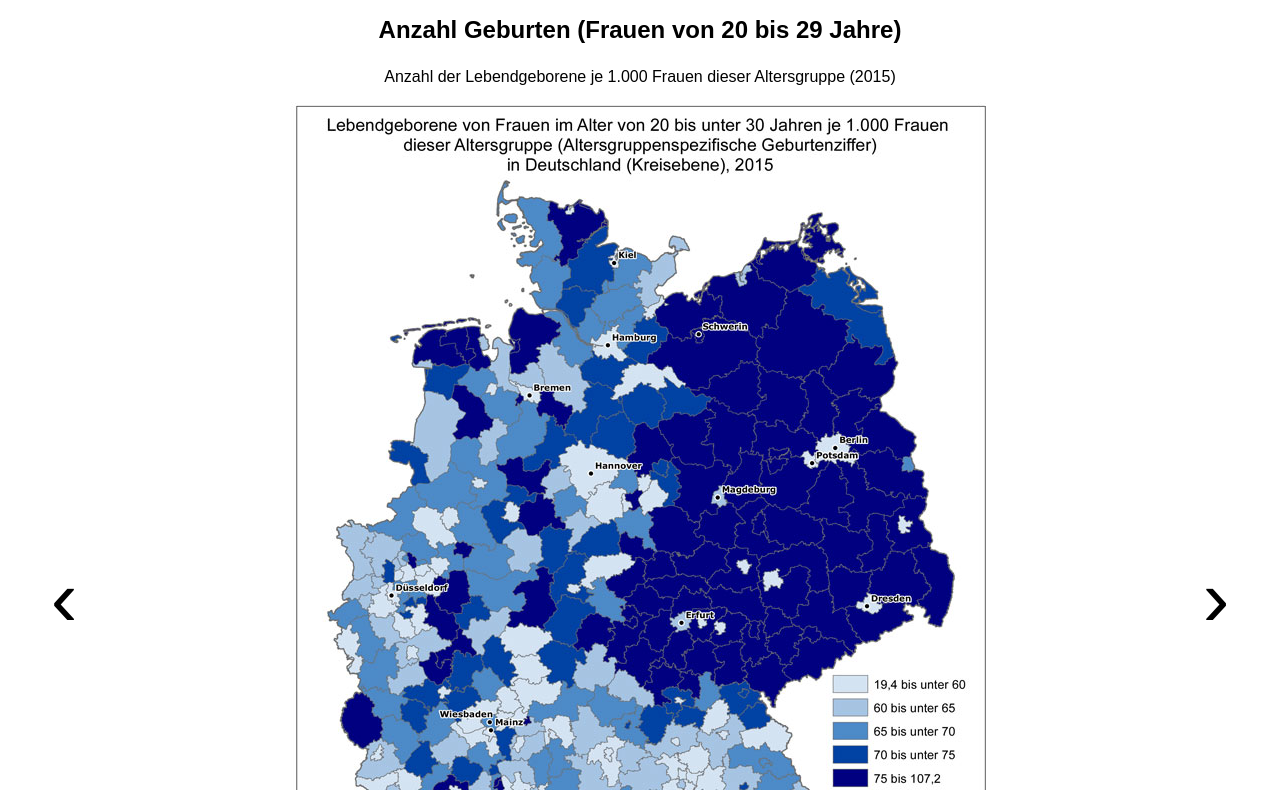
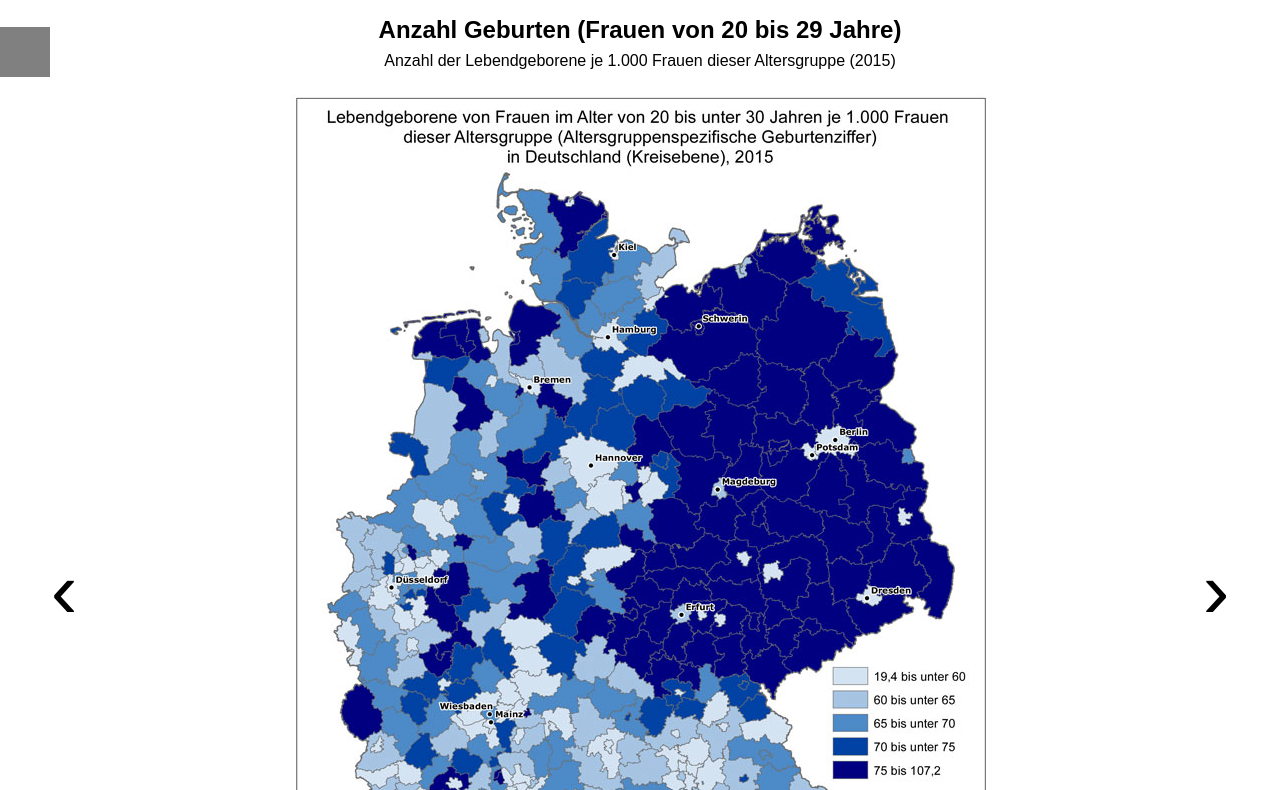
Before and after one commit to MenschMarcus/wer-findet-die-ddr, a plain HTML site: page index.html in a window 1280 px wide. Shown: the part 73-863 px from the top of the page. Drawn offline with Linux system fonts and the light colour scheme.

Commit message:
some nice styling ;-) very unproductive!

```diff
--- a/main.js
+++ b/main.js
@@ -110,7 +110,7 @@ function showStat(stat_data)
   div_stat_description.innerHTML =
     stat_data.subtitle + ' (' + stat_data.year + ')'
   div_stat_source.innerHTML =
-    stat_data.src_author + ' (' + stat_data.src_website + '): "' + stat_data.src_title + '", ' +
+    'Quelle: ' + stat_data.src_author + ' (' + stat_data.src_website + '): "' + stat_data.src_title + '", ' +
     'URL: <a target="_blank" href="' + stat_data.src_url + '">' + stat_data.src_url + '</a>, ' +
     'Zugriff: ' + stat_data.src_access
 
--- a/style.css
+++ b/style.css
@@ -132,12 +132,16 @@ h1
   text-align: center;
   font-size: 1.5em;
   font-weight: bold;
+  margin-top: 1em;
+  margin-bottom: 0;
 }
 
 #stat-description
 {
   text-align: center;
   font-size: 1.0em;
+  margin-top: 0.5em;
+  margin-bottom: 1.5em;
 }
 
 #stat-source
@@ -149,6 +153,7 @@ h1
 #stat-image
 {
   max-width: 100%;
+  max-height: 1024px;
   height: auto;
 }
 
@@ -158,7 +163,7 @@ h1
 {
   position: absolute;
   left: 0;
-  top: 0;
+  top: 100px;
   width: 50px;
   height: 50px;
   background-color: grey;
```
